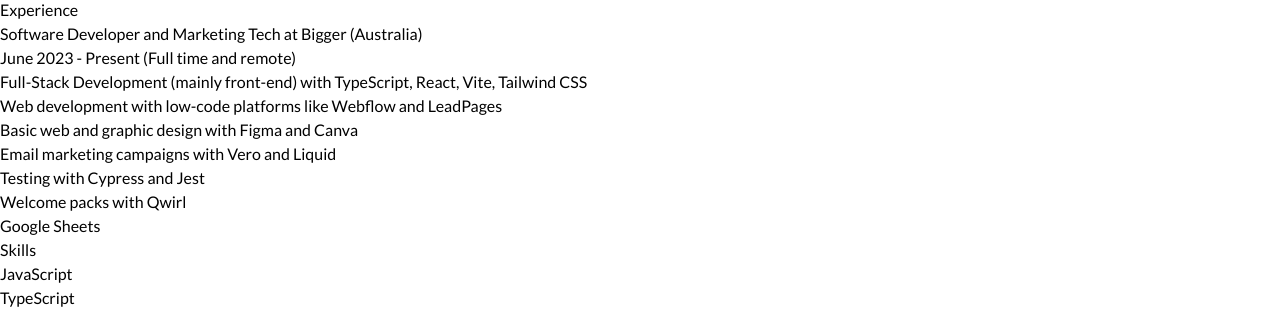
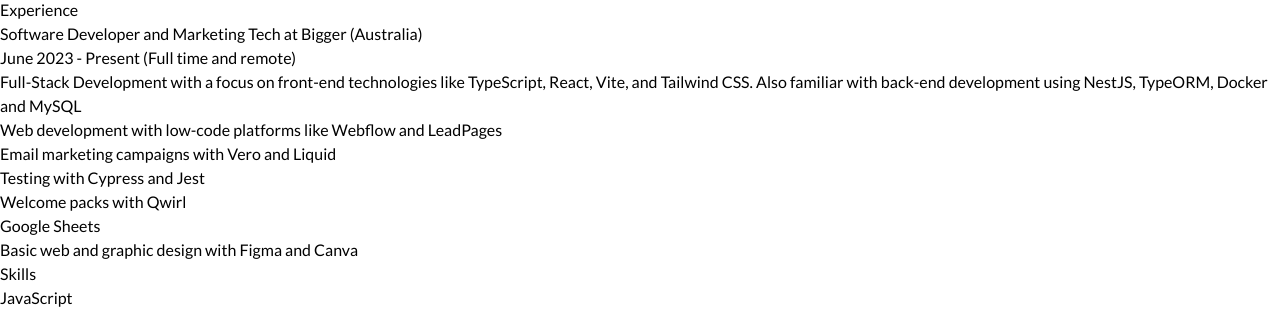
Before and after one commit to aronmilenait/milenasaron-portfolio, a React (Vite) app in the folder portfolio/: page / in a window 1280 px wide. Shown: the part 494-803 px from the top of the page. Built offline with nearby package versions, Linux system fonts and the light colour scheme.

Commit message:
Add more experience information

```diff
--- a/portfolio/package.json
+++ b/portfolio/package.json
@@ -32,7 +32,7 @@
     "postcss": "^8.4.31",
     "tailwindcss": "^3.3.5",
     "typescript": "^5.2.2",
-    "vercel": "^32.6.0",
+    "vercel": "^34.0.0",
     "vite": "^5.0.0"
   }
 }
--- a/portfolio/src/pages/Experience.tsx
+++ b/portfolio/src/pages/Experience.tsx
@@ -1,28 +1,29 @@
 const Experience = () => {
   return (
     <section id="experience" className="bg-white py-8">
-      <div className="container mx-auto flex flex-col items-center">
+      <div className="container mx-auto max-w-4xl px-4 flex flex-col items-center">
         <h2 className="text-4xl font-bold mb-6 text-pink-950">Experience</h2>
-        <div className="text-left mx-4 md:mx-0">
+        <div className="text-left">
           <p className="text-2xl text-pink-900 mb-2 font-bold">
             Software Developer and Marketing Tech at Bigger (Australia)
           </p>
           <p className="text-xl text-pink-900 mb-4 font-medium">
             June 2023 - Present (Full time and remote)
           </p>
-          <ul className="list-disc list-inside text-pink-950 text-lg">
+          <ul className="list-disc list-inside text-pink-950 text-lg text-left">
             <li>
-              Full-Stack Development (mainly front-end) with TypeScript, React,
-              Vite, Tailwind CSS
+              Full-Stack Development with a focus on front-end technologies like
+              TypeScript, React, Vite, and Tailwind CSS. Also familiar with
+              back-end development using NestJS, TypeORM, Docker and MySQL
             </li>
             <li>
               Web development with low-code platforms like Webflow and LeadPages
             </li>
-            <li>Basic web and graphic design with Figma and Canva</li>
             <li>Email marketing campaigns with Vero and Liquid</li>
             <li>Testing with Cypress and Jest</li>
             <li>Welcome packs with Qwirl</li>
             <li>Google Sheets</li>
+            <li>Basic web and graphic design with Figma and Canva</li>
           </ul>
         </div>
       </div>
```
Also changed, not shown: 1 other file (tests, documents, lock files or other folders).
